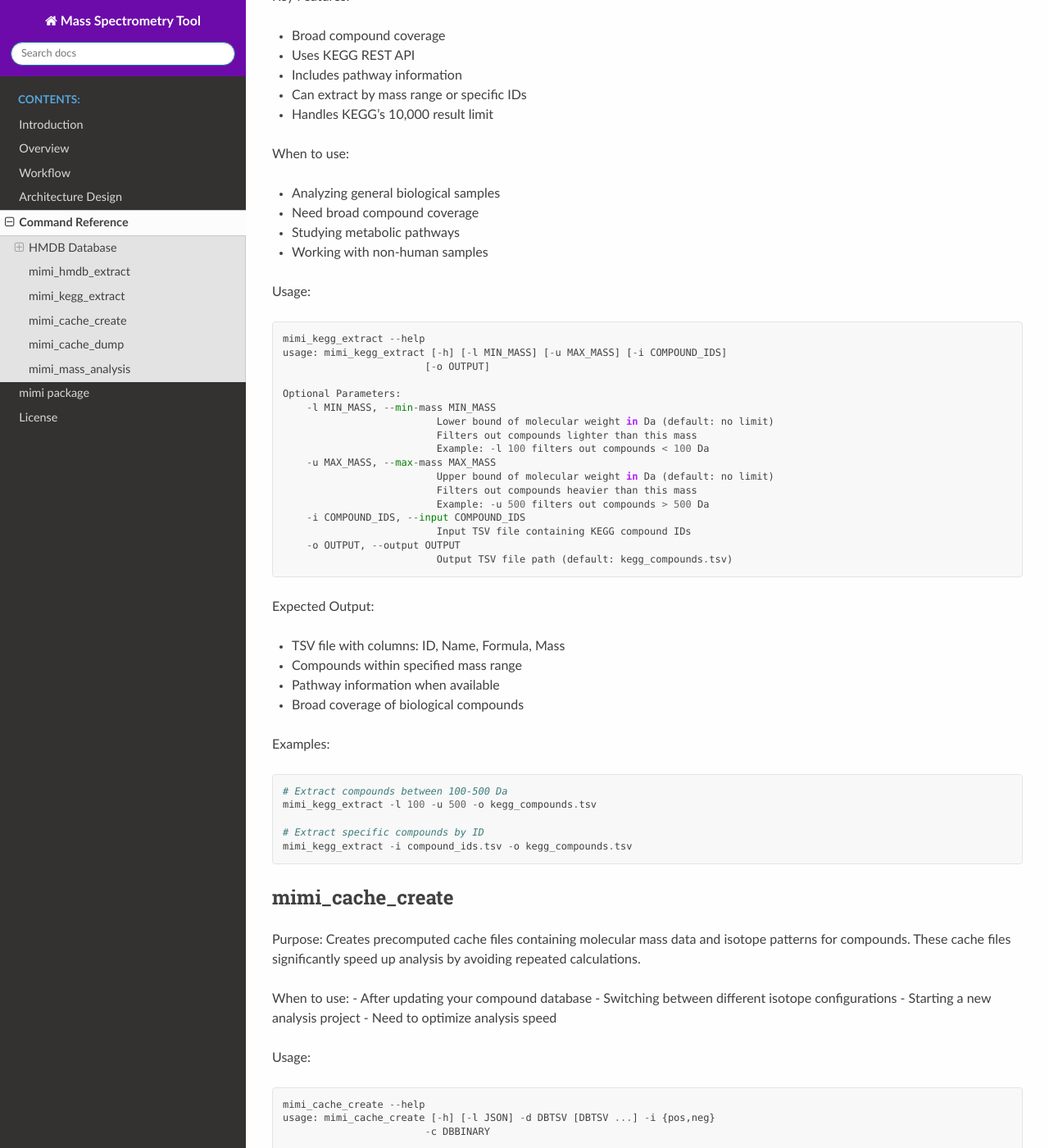
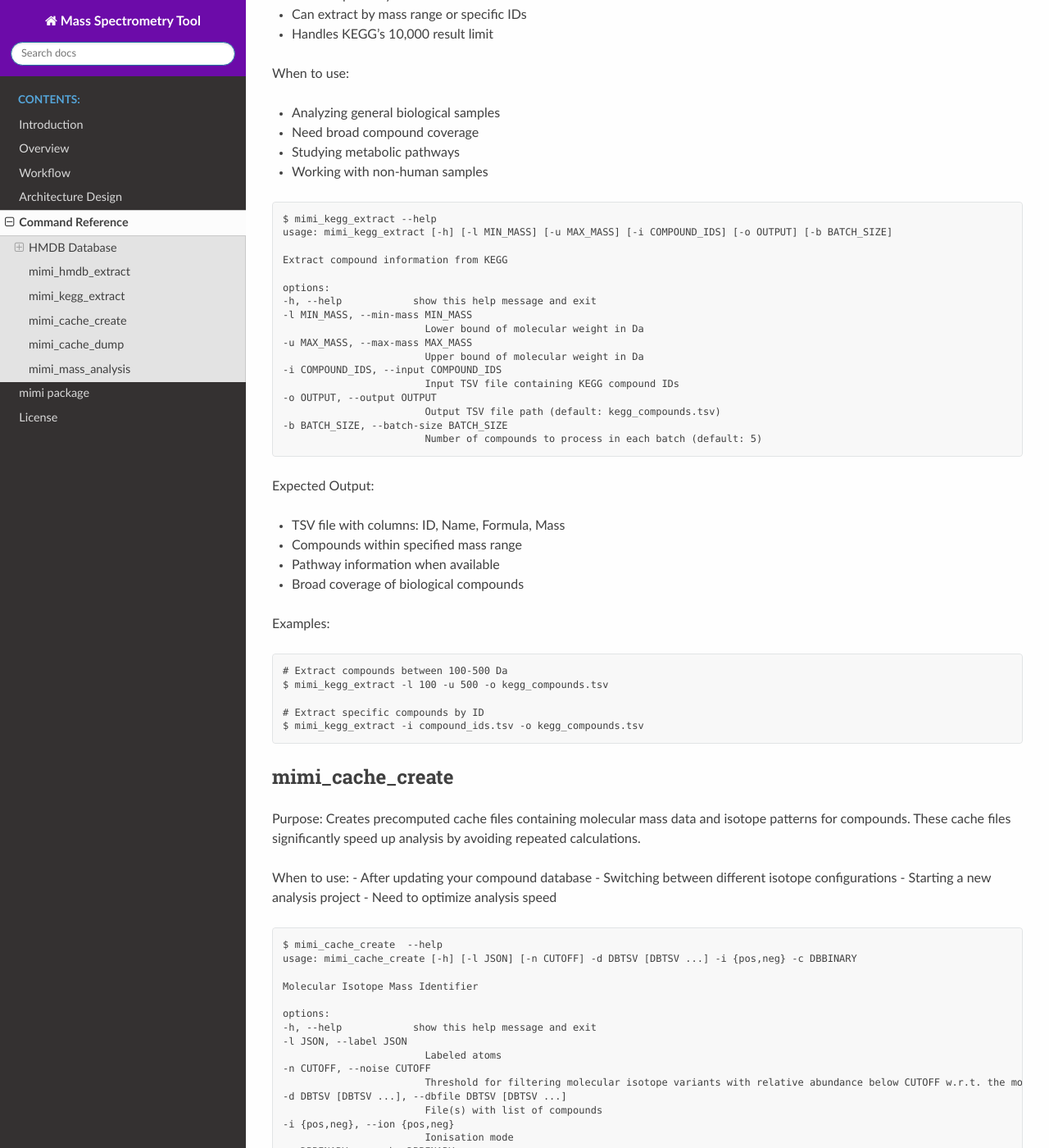
Before and after one commit to NYUAD-Core-Bioinformatics/MIMI, a Sphinx documentation site: the page built from docs/source/command_reference.rst, in a window 1280 px wide and 1400 px high, scrolled down 2024 px. Shown: the whole window at 82% size. Built offline with Sphinx 7.4.7 and the Read the Docs theme 3.1.0, drawn with Linux system fonts in a browser that asks for light colours; some of the changed text lies outside the part shown.

Commit message:
Updated docs

```diff
--- a/docs/source/command_reference.rst
+++ b/docs/source/command_reference.rst
@@ -46,25 +46,23 @@ When to use:
 - Need detailed metabolite information
 - Working with clinical samples
 
-Usage::
+.. code-block:: text
 
-    mimi_hmdb_extract --help
+    $ mimi_hmdb_extract --help
     usage: mimi_hmdb_extract [-h] -x XML [-l MIN_MASS] [-u MAX_MASS] [-o OUTPUT]
 
-    Required Parameters:
-        -x XML, --xml XML     Path to HMDB metabolites XML file
+    Extract metabolite information from HMDB XML file
 
-    Optional Parameters:
-        -l MIN_MASS, --min-mass MIN_MASS
-                              Lower bound of molecular weight in Da (default: no limit)
-                              Filters out compounds lighter than this mass
-                              Example: -l 100 filters out compounds < 100 Da
-        -u MAX_MASS, --max-mass MAX_MASS
-                              Upper bound of molecular weight in Da (default: no limit)
-                              Filters out compounds heavier than this mass
-                              Example: -u 500 filters out compounds > 500 Da
-        -o OUTPUT, --output OUTPUT
-                              Output TSV file path (default: metabolites.tsv)
+    options:
+    -h, --help            show this help message and exit
+    -x XML, --xml XML     Path to HMDB metabolites XML file
+    -l MIN_MASS, --min-mass MIN_MASS
+                            Lower bound of molecular weight in Da
+    -u MAX_MASS, --max-mass MAX_MASS
+                            Upper bound of molecular weight in Da
+    -o OUTPUT, --output OUTPUT
+                            Output TSV file path (default: metabolites.tsv)
+
 
 Expected Output:
 - TSV file with columns: ID, Name, Formula, Mass
@@ -75,7 +73,7 @@ Expected Output:
 Example::
 
     # Extract metabolites between 100-500 Da
-    mimi_hmdb_extract -x hmdb_metabolites.xml -l 100 -u 500 -o hmdb_compounds.tsv
+    $ mimi_hmdb_extract -x hmdb_metabolites.xml -l 100 -u 500 -o hmdb_compounds.tsv
 
 mimi_kegg_extract
 -----------------
@@ -97,25 +95,25 @@ When to use:
 - Studying metabolic pathways
 - Working with non-human samples
 
-Usage::
+.. code-block:: text
 
-    mimi_kegg_extract --help
-    usage: mimi_kegg_extract [-h] [-l MIN_MASS] [-u MAX_MASS] [-i COMPOUND_IDS]
-                            [-o OUTPUT]
+    $ mimi_kegg_extract --help
+    usage: mimi_kegg_extract [-h] [-l MIN_MASS] [-u MAX_MASS] [-i COMPOUND_IDS] [-o OUTPUT] [-b BATCH_SIZE]
 
-    Optional Parameters:
-        -l MIN_MASS, --min-mass MIN_MASS
-                              Lower bound of molecular weight in Da (default: no limit)
-                              Filters out compounds lighter than this mass
-                              Example: -l 100 filters out compounds < 100 Da
-        -u MAX_MASS, --max-mass MAX_MASS
-                              Upper bound of molecular weight in Da (default: no limit)
-                              Filters out compounds heavier than this mass
-                              Example: -u 500 filters out compounds > 500 Da
-        -i COMPOUND_IDS, --input COMPOUND_IDS
-                              Input TSV file containing KEGG compound IDs
-        -o OUTPUT, --output OUTPUT
-                              Output TSV file path (default: kegg_compounds.tsv)
+    Extract compound information from KEGG
+
+    options:
+    -h, --help            show this help message and exit
+    -l MIN_MASS, --min-mass MIN_MASS
+                            Lower bound of molecular weight in Da
+    -u MAX_MASS, --max-mass MAX_MASS
+                            Upper bound of molecular weight in Da
+    -i COMPOUND_IDS, --input COMPOUND_IDS
+                            Input TSV file containing KEGG compound IDs
+    -o OUTPUT, --output OUTPUT
+                            Output TSV file path (default: kegg_compounds.tsv)
+    -b BATCH_SIZE, --batch-size BATCH_SIZE
+                            Number of compounds to process in each batch (default: 5)
 
 Expected Output:
 
@@ -127,10 +125,10 @@ Expected Output:
 Examples::
 
     # Extract compounds between 100-500 Da
-    mimi_kegg_extract -l 100 -u 500 -o kegg_compounds.tsv
+    $ mimi_kegg_extract -l 100 -u 500 -o kegg_compounds.tsv
 
     # Extract specific compounds by ID
-    mimi_kegg_extract -i compound_ids.tsv -o kegg_compounds.tsv
+    $ mimi_kegg_extract -i compound_ids.tsv -o kegg_compounds.tsv
 
 mimi_cache_create
 -----------------
@@ -143,24 +141,25 @@ When to use:
 - Starting a new analysis project
 - Need to optimize analysis speed
 
-Usage::
+.. code-block:: text
 
-    mimi_cache_create --help
-    usage: mimi_cache_create [-h] [-l JSON] -d DBTSV [DBTSV ...] -i {pos,neg}
-                            -c DBBINARY
+    $ mimi_cache_create  --help
+    usage: mimi_cache_create [-h] [-l JSON] [-n CUTOFF] -d DBTSV [DBTSV ...] -i {pos,neg} -c DBBINARY
 
-    Required Parameters:
-        -d DBTSV [DBTSV ...], --dbfile DBTSV [DBTSV ...]
-                              File(s) with list of compounds (required)
-        -n, --noise CUTOFF    Noise cutoff threshold (default: 1e5). Ignores isotope variants with relative abundance below 1/CUTOFF
-        -i {pos,neg}, --ion {pos,neg}
-                              Ionization mode (required)
-        -c DBBINARY, --cache DBBINARY
-                              Binary DB output file (required)
+    Molecular Isotope Mass Identifier
 
-    Optional Parameters:
-        -l JSON, --label JSON
-                              JSON file specifying labeled atoms configuration
+    options:
+    -h, --help            show this help message and exit
+    -l JSON, --label JSON
+                            Labeled atoms
+    -n CUTOFF, --noise CUTOFF
+                            Threshold for filtering molecular isotope variants with relative abundance below CUTOFF w.r.t. the monoisotopic mass (defaults to 1e-5)
+    -d DBTSV [DBTSV ...], --dbfile DBTSV [DBTSV ...]
+                            File(s) with list of compounds
+    -i {pos,neg}, --ion {pos,neg}
+                            Ionisation mode
+    -c DBBINARY, --cache DBBINARY
+                            Binary DB output file (if not specified, will use base name from JSON file)
 
 Expected Output:
 
@@ -172,10 +171,10 @@ Expected Output:
 Examples::
 
     # Create natural abundance cache
-    mimi_cache_create -i neg -d data/processed/KEGGDB.tsv -c db_nat
+    $ mimi_cache_create -i neg -d data/processed/KEGGDB.tsv -c db_nat
 
     # Create C13-labeled cache
-    mimi_cache_create -i neg -l data/processed/C13_95.json -d data/processed/KEGGDB.tsv -c db_13C
+    $ mimi_cache_create -i neg -l data/processed/C13_95.json -d data/processed/KEGGDB.tsv -c db_13C
 
 mimi_cache_dump
 ---------------
@@ -189,22 +188,26 @@ When to use:
 - Verifying isotope patterns
 - Understanding cache structure
 
-Usage::
+.. code-block:: text
 
-    mimi_cache_dump --help
-    usage: mimi_cache_dump [-h] [-n NUM_COMPOUNDS] [-i NUM_ISOTOPES] [-o OUTPUT]
-                        cache_file
 
-    Required Parameters:
-        cache_file            Input cache file (.pkl)
+    $ mimi_cache_dump --help
+    usage: mimi_cache_dump [-h] [-n NUM_COMPOUNDS] [-i NUM_ISOTOPES] [-o OUTPUT] cache_file
 
-    Optional Parameters:
-        -n NUM_COMPOUNDS, --num-compounds NUM_COMPOUNDS
-                              Number of compounds to output (default: all)
-        -i NUM_ISOTOPES, --num-isotopes NUM_ISOTOPES
-                              Number of isotopes per compound to output (default: all)
-        -o OUTPUT, --output OUTPUT
-                              Output file (default: stdout)
+    MIMI Cache Dump Tool
+
+    positional arguments:
+    cache_file            Input cache file (.pkl)
+
+    options:
+    -h, --help            show this help message and exit
+    -n NUM_COMPOUNDS, --num-compounds NUM_COMPOUNDS
+                            Number of compounds to output (default: all)
+    -i NUM_ISOTOPES, --num-isotopes NUM_ISOTOPES
+                            Number of isotopes per compound to output (default: all)
+    -o OUTPUT, --output OUTPUT
+                            Output file (default: stdout)
+
 
 Expected Output:
 
@@ -220,7 +223,7 @@ Expected Output:
 Example::
 
     # Dump first 5 compounds with 2 isotopes each
-    mimi_cache_dump -n 5 -i 2 outdir/db_nat.pkl -o cache_contents.tsv
+    $ mimi_cache_dump -n 5 -i 2 outdir/db_nat.pkl -o cache_contents.tsv
 
 mimi_mass_analysis
 ------------------
@@ -234,22 +237,24 @@ When to use:
 - Comparing different conditions
 - Validating results
 
-Usage::
+.. code-block:: text
 
-    mimi_mass_analysis --help
-    usage: mimi_mass_analysis [-h] -p PPM -vp VPPM -c DBBINARY [DBBINARY ...] -s
-                              SAMPLE [SAMPLE ...] -o OUTPUT
 
-    Required Parameters:
-        -p PPM, --ppm PPM     Parts per million for the mono isotopic mass of
-                              chemical formula (required)
-        -vp VPPM              Parts per million for verification of isotopes (required)
-        -c DBBINARY [DBBINARY ...], --cache DBBINARY [DBBINARY ...]
-                              Binary DB input file(s) (required)
-        -s SAMPLE [SAMPLE ...], --sample SAMPLE [SAMPLE ...]
-                              Input sample file(s) (required)
-        -o OUTPUT, --output OUTPUT
-                              Output file (required)
+    $ mimi_mass_analysis --help
+    usage: mimi_mass_analysis [-h] -p PPM -vp VPPM -c DBBINARY [DBBINARY ...] -s SAMPLE [SAMPLE ...] -o OUTPUT
+
+    Molecular Isotope Mass Identifier
+
+    options:
+    -h, --help            show this help message and exit
+    -p PPM, --ppm PPM     Parts per million for the mono isotopic mass of chemical formula
+    -vp VPPM              Parts per million for verification of isotopes
+    -c DBBINARY [DBBINARY ...], --cache DBBINARY [DBBINARY ...]
+                            Binary DB input file(s)
+    -s SAMPLE [SAMPLE ...], --sample SAMPLE [SAMPLE ...]
+                            Input sample file
+    -o OUTPUT, --output OUTPUT
+                            Output file
 
 Expected Output:
 
@@ -273,7 +278,7 @@ Expected Output:
 Examples::
 
     # Analyze single sample with natural abundance cache
-    mimi_mass_analysis -p 1.0 -vp 1.0 -c db_nat -s sample.asc -o results.tsv
+    $ mimi_mass_analysis -p 1.0 -vp 1.0 -c db_nat -s sample.asc -o results.tsv
 
     # Analyze multiple samples with multiple caches
-    mimi_mass_analysis -p 1.0 -vp 1.0 -c db_nat db_13C -s sample1.asc sample2.asc -o batch_results.tsv
+    $ mimi_mass_analysis -p 1.0 -vp 1.0 -c db_nat db_13C -s sample1.asc sample2.asc -o batch_results.tsv
--- a/docs/source/workflow.rst
+++ b/docs/source/workflow.rst
@@ -134,7 +134,7 @@ Step1: Database Preparation from KEGG and HMDB
 ----------------------------------------------
 
 The first step in using MIMI is to prepare your compound database. This involves extracting relevant compounds from either KEGG or HMDB and saving them in a format that MIMI can use.
-Since the observed mass range is 40-1000 Da from Mass Spectrometry, we recommend to use the mass range  Da for KEGG
+Since the observed mass range is 40-1000 Da from Mass Spectrometry, we use the same mass range 40-1000 Da for KEGG and HMDB.
 
 Mass Spectrometry data::
 
```
Also changed, not shown: README.md (+97 -0 lines).
